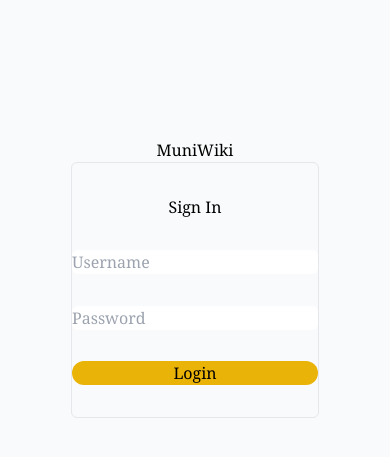
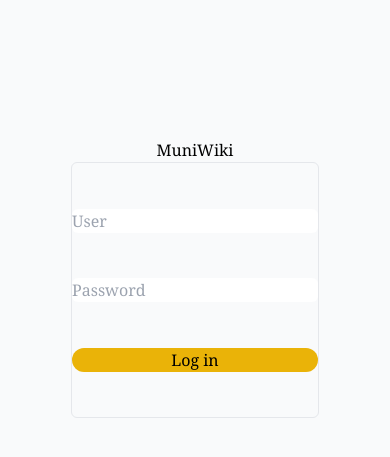
Before and after one commit to elelouch/la-wiki, a Django app: page /wiki/login/ in a window 390 px wide. Shown: the part 144-601 px from the top of the page. Run offline with Django 5.2, Linux system fonts and the light colour scheme; parts of the project's set-up code (start-up, migrations or seed data) failed here and were passed over; some libraries are stand-ins or nearby versions.

Commit message:
adding internalization

```diff
--- a/portal/theme/templates/theme/login.html
+++ b/portal/theme/templates/theme/login.html
@@ -1,5 +1,6 @@
 {% extends "theme/base.html" %}
 {% load myfilters %}
+{% load i18n %}
 
 {% block title %} Login {% endblock %}
 
@@ -12,9 +13,8 @@
          method="post"
          class="flex flex-col basis-64 place-content-evenly border rounded-md">
             {% csrf_token %}
-            <div class="text-center center-content">Sign In</div>
             {{form}}
-            <button class="rounded-full basis-1/8 bg-yellow-500">Login</button>
+            <button class="rounded-full basis-1/8 bg-yellow-500">{% translate "Log in" %}</button>
         </form>
     </div>
 </div>
--- a/portal/theme/templates/theme/navbar.html
+++ b/portal/theme/templates/theme/navbar.html
@@ -19,10 +19,10 @@
         </button>
         <div class="hidden w-full md:block md:w-auto" id="navbar-default">
             <ul class="font-medium flex flex-col p-4 md:p-0 mt-4 border border-gray-100 rounded-lg bg-gray-50 md:flex-row md:space-x-8 rtl:space-x-reverse md:mt-0 md:border-0 md:bg-white dark:bg-gray-800 md:dark:bg-gray-900 dark:border-gray-700">
-                {% for menu in navbar_menu %}
+                {% for menu in available_menus %}
                 <li>
-                    <a href="#" class="block py-2 px-3 text-gray-900 rounded-sm hover:bg-gray-100 md:hover:bg-transparent md:border-0 md:hover:text-blue-700 md:p-0 dark:text-white md:dark:hover:text-blue-500 dark:hover:bg-gray-700 dark:hover:text-white md:dark:hover:bg-transparent">
-                        menu.name
+                    <a href="{% url menu.reverse_view_url %}" class="block py-2 px-3 text-gray-900 rounded-sm hover:bg-gray-100 md:hover:bg-transparent md:border-0 md:hover:text-blue-700 md:p-0 dark:text-white md:dark:hover:text-blue-500 dark:hover:bg-gray-700 dark:hover:text-white md:dark:hover:bg-transparent">
+                        {{ menu.name }}
                     </a>
                 </li>
                 {% endfor %}
--- a/portal/wiki/settings.py
+++ b/portal/wiki/settings.py
@@ -27,7 +27,6 @@ DEBUG = True
 
 ALLOWED_HOSTS = []
 
-
 # Application definition
 
 INSTALLED_APPS = [
@@ -51,6 +50,7 @@ MIDDLEWARE = [
     'django.contrib.sessions.middleware.SessionMiddleware',
     'django.middleware.common.CommonMiddleware',
     'django.middleware.csrf.CsrfViewMiddleware',
+    'django.middleware.locale.LocaleMiddleware',
     'django.contrib.auth.middleware.AuthenticationMiddleware',
     'django.contrib.messages.middleware.MessageMiddleware',
     'django.middleware.clickjacking.XFrameOptionsMiddleware',
@@ -70,13 +70,13 @@ TEMPLATES = [
                 'django.template.context_processors.request',
                 'django.contrib.auth.context_processors.auth',
                 'django.contrib.messages.context_processors.messages',
+                "wikiapp.context_processors.available_menus"
             ],
         },
     },
 ]
 
 WSGI_APPLICATION = 'wiki.wsgi.application'
-
 
 # Database
 # https://docs.djangoproject.com/en/5.1/ref/settings/#databases
--- /dev/null
+++ b/portal/wikiapp/context_processors.py
@@ -0,0 +1,11 @@
+from django.http import HttpRequest
+from wikiapp.models import Menu
+
+
+def available_menus(request: HttpRequest):
+    user = request.user
+    if user :
+        available_menus = Menu.objects.filter(groups__user__id=user.id)
+        return {"available_menus": available_menus}
+
+    return {}
--- a/portal/wikiapp/forms.py
+++ b/portal/wikiapp/forms.py
@@ -1,3 +1,4 @@
+from django.utils.translation import gettext_lazy as _
 from typing import final
 from django import forms
 from django.core.validators import RegexValidator
@@ -9,17 +10,17 @@ class LoginForm (forms.Form):
     username = forms.CharField(
         label="",
         widget=forms.TextInput(attrs={
-            "placeholder":"Username",
+            "placeholder":_("User"),
             "class":"rounded-md"
             }),
-        validators=[RegexValidator(regex=username_regex,code="404", message="Enter a valid username")],
+        validators=[RegexValidator(regex=username_regex,code="404", message=_("Enter a valid username"))],
         max_length=200,
         required=True
     )
     password = forms.CharField(
         label="",
         widget=forms.PasswordInput(attrs={
-            "placeholder":"Password",
+            "placeholder":_("Password"),
             "class":"rounded-md"
             }),
         max_length=200,
--- a/portal/wikiapp/models.py
+++ b/portal/wikiapp/models.py
@@ -1,12 +1,16 @@
 from typing import final
 from django.db import models
+from django.contrib.auth.models import Group
+from django.urls import reverse_lazy, reverse
 
 # Create your models here.
 
 @final
 class Menu(models.Model):
     name = models.CharField(max_length=200)
-    parent = models.ForeignKey("Menu", on_delete=models.CASCADE)
+    parent = models.ForeignKey("Menu", on_delete=models.CASCADE, null=True)
+    reverse_view_url = models.CharField(max_length=200, default="wikiapp:home")
+    groups = models.ManyToManyField(Group)
 
 @final
 class File(models.Model):
--- a/portal/wikiapp/urls.py
+++ b/portal/wikiapp/urls.py
@@ -5,5 +5,6 @@ from . import views
 app_name = "wikiapp"
 urlpatterns = [
         path("login/", views.LoginView.as_view(), name="login"),
-        path("home/", views.HomeView.as_view(), name="home")
+        path("home/", views.HomeView.as_view(), name="home"),
+        path("logout/", views.LogoutView.as_view(), name="logout"),
         ]
--- a/portal/wikiapp/views.py
+++ b/portal/wikiapp/views.py
@@ -1,9 +1,9 @@
 from typing import final, override
 from django.http import HttpRequest
-from django.urls import reverse_lazy
+from django.urls import reverse_lazy, reverse
 from django.shortcuts import render, redirect
 from django.views.generic.base import TemplateView
-from django.contrib.auth import models, authenticate, decorators, mixins, login
+from django.contrib.auth import logout, models, authenticate, decorators, mixins, login
 
 from . import forms
 
@@ -30,9 +30,17 @@ class LoginView(TemplateView):
             login(request, user)
             return redirect("wikiapp:home")
 
-        form.add_error("username", "User does not exist")
+        form.add_error("username", "Credentials are wrong")
         return render(request, self.template_name, {"form": form})
 
+@final
+class LogoutView(TemplateView):
+    template_name = "theme/logout.html"
+
+    @override
+    def get(self,request):
+        logout(request)
+        return render(request, self.template_name)
 
 @final
 class HomeView(mixins.LoginRequiredMixin, TemplateView):
```
Also changed, not shown: portal/theme/templates/theme/logout.html (added, +11 -0 lines), portal/wikiapp/middlewares.py (deleted, +0 -13 lines), portal/wikiapp/migrations/0001_initial.py (added), portal/wikiapp/migrations/0002_alter_menu_parent.py (added), portal/wikiapp/migrations/0003_menu_reverse_view_url.py (added).
